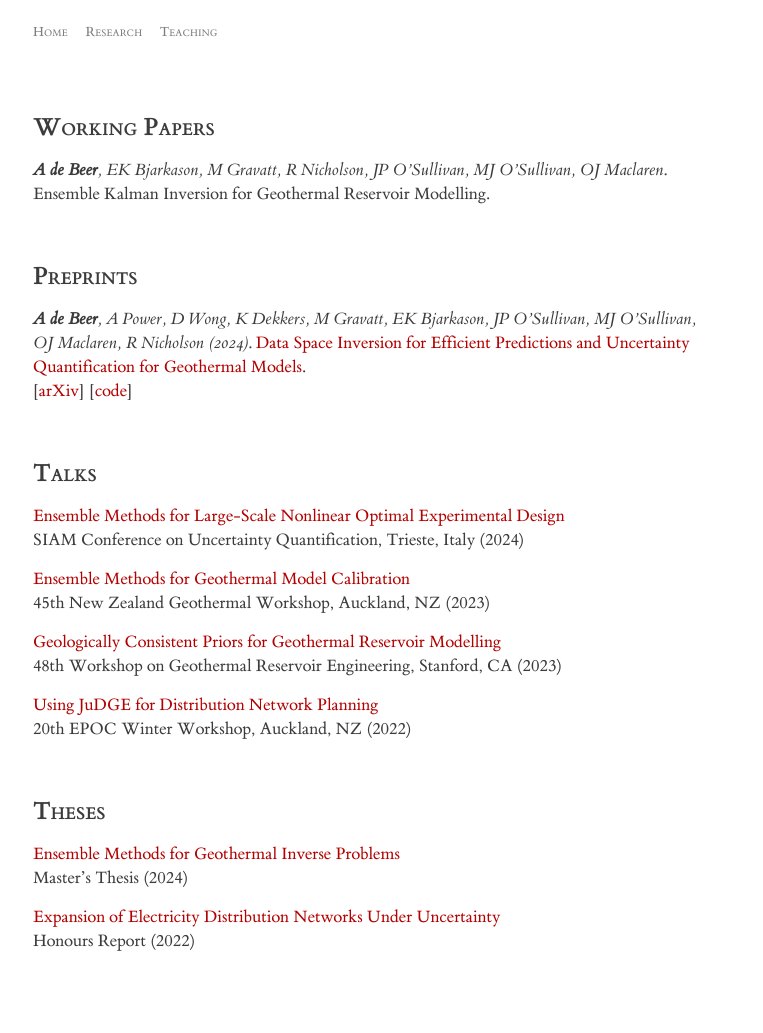
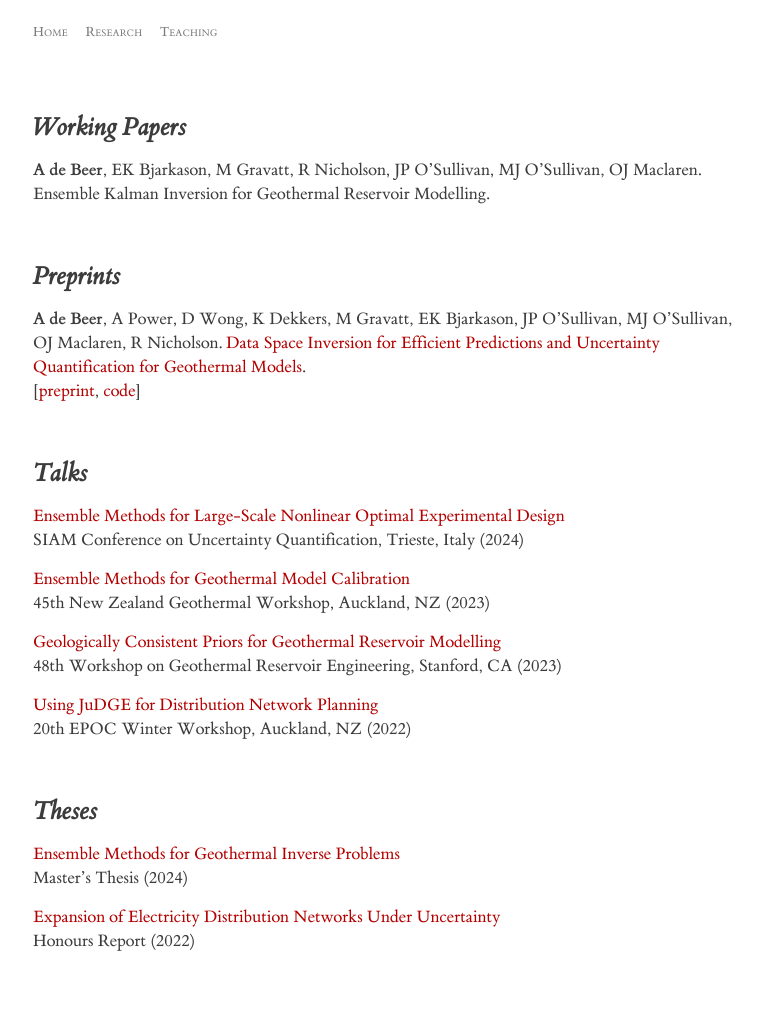
Before and after one commit to alexgdebeer/alexgdebeer.github.io, a Jekyll site: the page built from research.markdown, in a window 1280 px wide. Shown: the whole page, without its empty margins (257-1020 px from the left). Built offline with Jekyll 4.4.1, drawn with Linux system fonts in a browser that asks for light colours.

Commit message:
Update formatting

```diff
--- a/_sass/base.scss
+++ b/_sass/base.scss
@@ -19,10 +19,6 @@ figure {
 h1 {
   font-size: 30pt;
   font-weight: 400;
-}
-
-h2 {
-  font-variant: small-caps;
 }
 
 p {
--- a/research.markdown
+++ b/research.markdown
@@ -3,20 +3,20 @@ layout: page
 title: Research
 ---
 
-## Working Papers
+## *Working Papers*
 
-***A&nbsp;de&nbsp;Beer**, EK&nbsp;Bjarkason, M&nbsp;Gravatt, R&nbsp;Nicholson, JP&nbsp;O'Sullivan, MJ&nbsp;O'Sullivan, OJ&nbsp;Maclaren*. Ensemble Kalman Inversion for Geothermal Reservoir Modelling.
+**A&nbsp;de&nbsp;Beer**, EK&nbsp;Bjarkason, M&nbsp;Gravatt, R&nbsp;Nicholson, JP&nbsp;O'Sullivan, MJ&nbsp;O'Sullivan, OJ&nbsp;Maclaren. Ensemble Kalman Inversion for Geothermal Reservoir Modelling.
 
 <br>
 
-## Preprints
+## *Preprints*
 
-***A&nbsp;de&nbsp;Beer**, A&nbsp;Power, D&nbsp;Wong, K&nbsp;Dekkers, M&nbsp;Gravatt, EK&nbsp;Bjarkason, JP&nbsp;O'Sullivan, MJ&nbsp;O'Sullivan, OJ&nbsp;Maclaren, R&nbsp;Nicholson (2024)*. [Data Space Inversion for Efficient Predictions and Uncertainty Quantification for Geothermal Models](https://arxiv.org/abs/2407.15401). \
-[[arXiv](https://arxiv.org/abs/2407.15401)] [[code](https://github.com/alexgdebeer/GeothermalDSI)]
+**A&nbsp;de&nbsp;Beer**, A&nbsp;Power, D&nbsp;Wong, K&nbsp;Dekkers, M&nbsp;Gravatt, EK&nbsp;Bjarkason, JP&nbsp;O'Sullivan, MJ&nbsp;O'Sullivan, OJ&nbsp;Maclaren, R&nbsp;Nicholson. [Data Space Inversion for Efficient Predictions and Uncertainty Quantification for Geothermal Models](https://arxiv.org/abs/2407.15401). \
+[[preprint](https://arxiv.org/abs/2407.15401), [code](https://github.com/alexgdebeer/GeothermalDSI)]
 
 <br>
 
-## Talks
+## *Talks*
 
 [Ensemble Methods for Large-Scale Nonlinear Optimal Experimental Design](https://alexgdebeer.github.io/assets/talks/uq24.pdf) \
 SIAM Conference on Uncertainty Quantification, Trieste, Italy (2024)
@@ -32,7 +32,7 @@ SIAM Conference on Uncertainty Quantification, Trieste, Italy (2024)
 
 <br>
 
-## Theses
+## *Theses*
 
 [Ensemble Methods for Geothermal Inverse Problems](https://hdl.handle.net/2292/68150) \
 Master's Thesis (2024)
--- a/teaching.markdown
+++ b/teaching.markdown
@@ -3,7 +3,7 @@ layout: page
 title: Teaching
 ---
 
-## The University of Auckland
+## *The University of Auckland*
 
 Lab tutor for the following courses:
 
```
